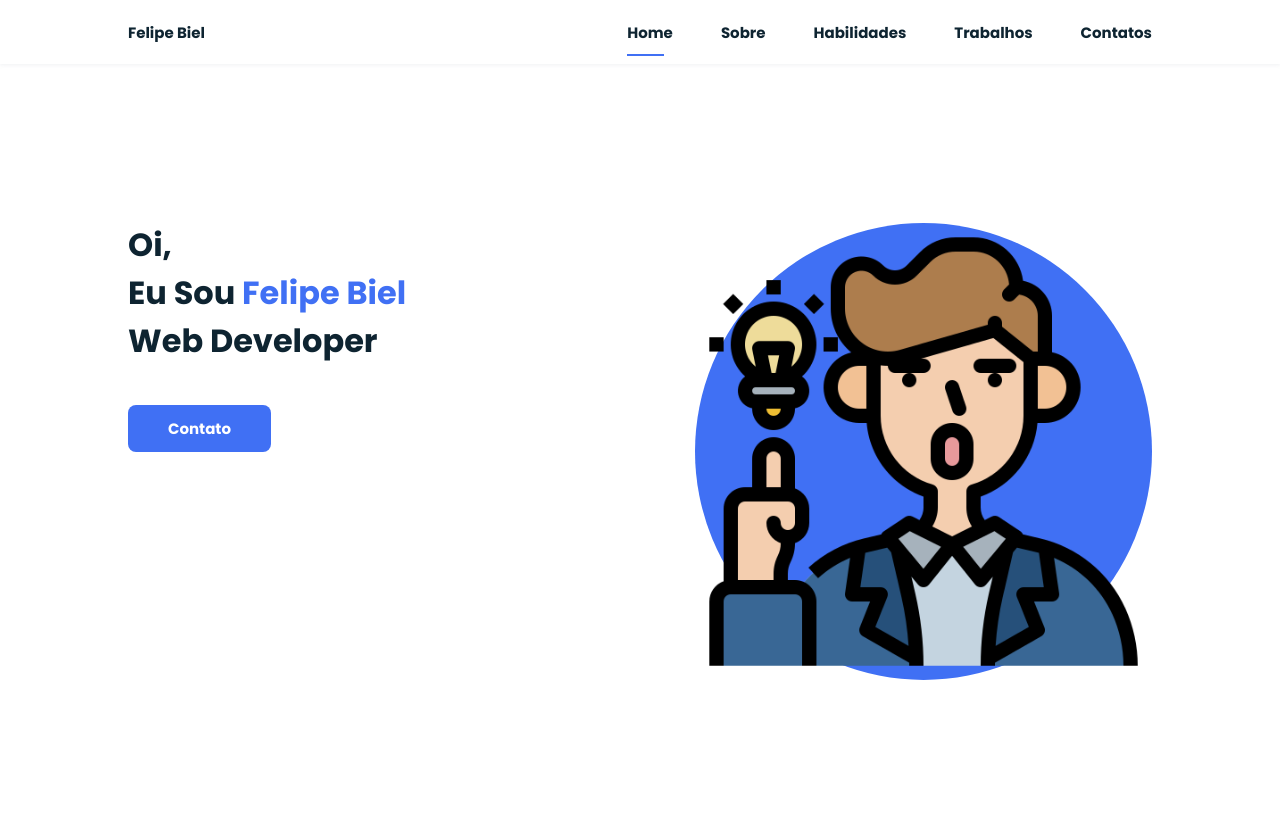
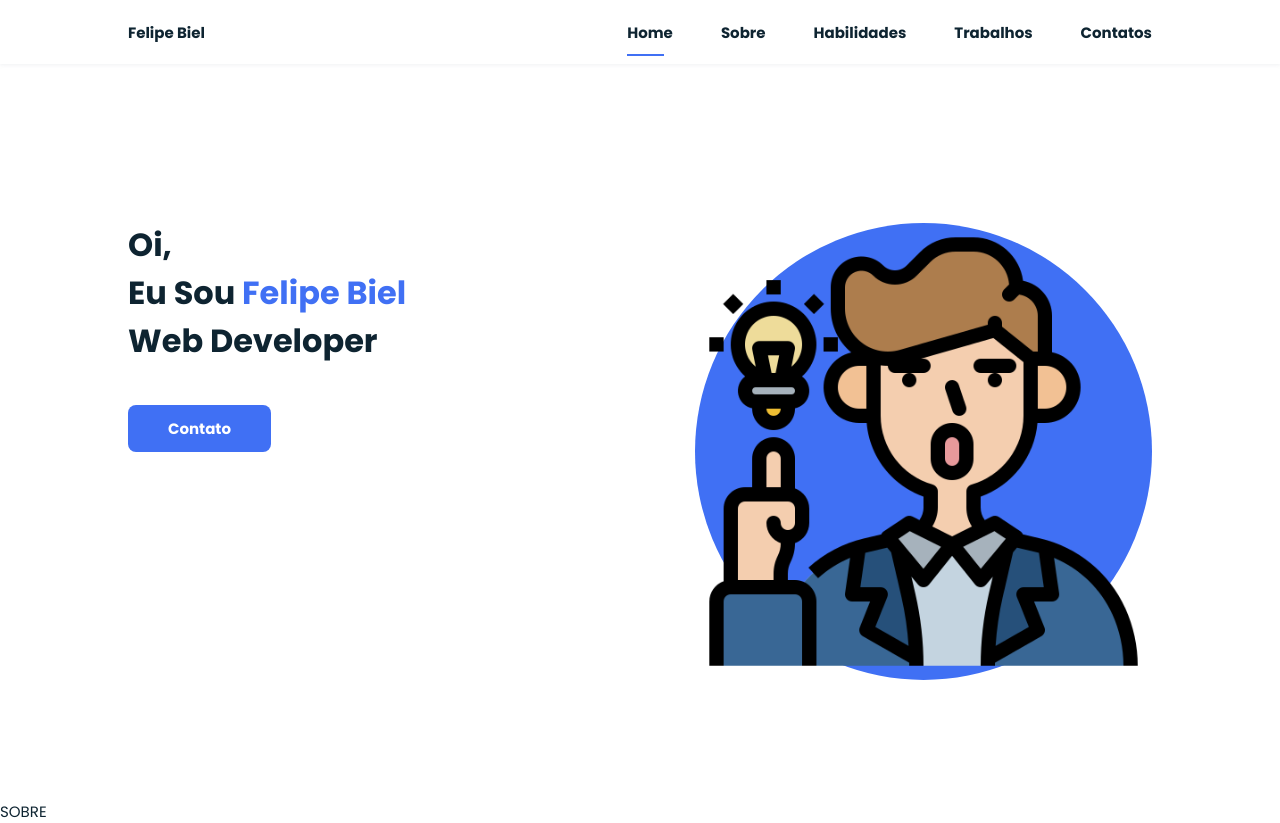
Before and after one commit to felipebiel/site-portifolio-2, a Vue app: page / in a window 1280 px wide. Before the commit the page ends 800 px from the top, so only its background shows below. Built offline with nearby package versions, Linux system fonts and the light colour scheme; some icons are missing.

Commit message:
new: Arquivos de Sobre

```diff
--- a/src/App.vue
+++ b/src/App.vue
@@ -3,6 +3,7 @@
     <Header></Header>
     <main class="l-main">
       <Home></Home>
+      <About></About>
     </main>
   </div>
 </template>
@@ -10,13 +11,15 @@
 <script>
 import Header from '@/components/header/Header.vue';
 import Home from '@/components/home/Home.vue';
+import About from '@/components/about/About.vue';
 
 
 export default {
   name: 'App',
   components: {
     Header,
-    Home
+    Home,
+    About
   }
 }
 </script>
--- /dev/null
+++ b/src/components/about/About.html
@@ -0,0 +1,3 @@
+<div>
+    SOBRE
+</div>
--- /dev/null
+++ b/src/components/about/About.vue
@@ -0,0 +1,3 @@
+<template src="./About.html"></template>
+<script src="./About.js"></script>
+<style src="./About.scss" lang="scss" scoped ></style>
```
Also changed, not shown: src/components/about/About.js (added), src/components/about/About.scss (added).
